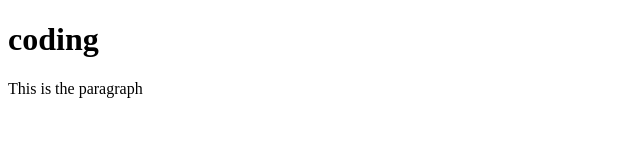
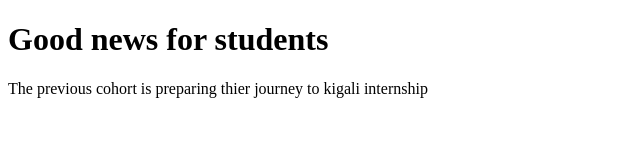
Before and after one commit to RehabSalah123/alight-website, a plain HTML site: page index.html in a window 1280 px wide. Shown: the whole page, without its empty margins (0-640 px from the left). Drawn offline with Linux system fonts and the light colour scheme.

Commit message:
add good news

```diff
--- a/index.html
+++ b/index.html
@@ -2,9 +2,15 @@
 <html>
  <body>
     <head>
-        <title>Alight school</title>
+        <title>alight school</title>
     </head>
-    <h1>coding</h1>
-    <p>This is the paragraph</p>
+<h1>
+    Good news for students
+</h1>
+</body>
+            The previous cohort is preparing thier journey to kigali internship
+
+        </p>
+    </div>
  </body>
 </html>
```
